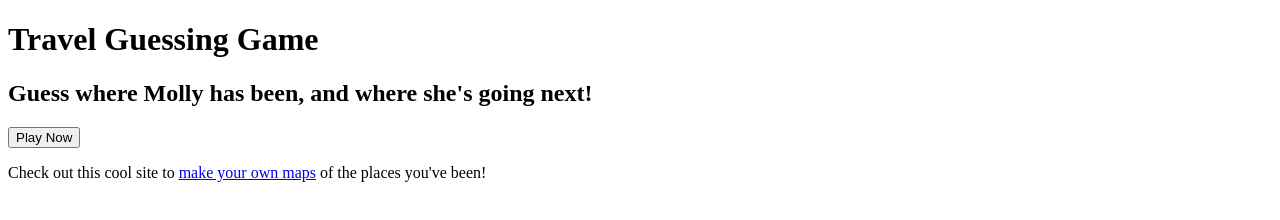
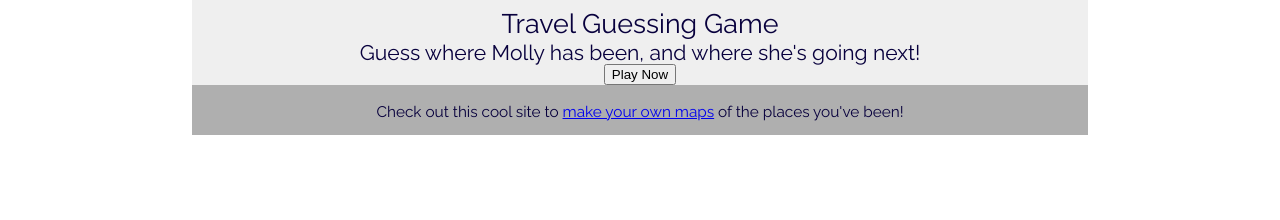
Before and after one commit to mollyfish/TravelGame, a plain HTML site: page index.html in a window 1280 px wide. Drawn offline with Linux system fonts and the light colour scheme.

Commit message:
make initial design decisions

```diff
--- a/index.html
+++ b/index.html
@@ -3,14 +3,16 @@
 <head>
   <meta charset="UTF-8">
   <title>Travel Guessing Game</title>
-  <!--<link rel="stylesheet" type="text/css" href="styles/reset.css">-->
+  <link rel="stylesheet" type="text/css" href="styles/reset.css">
+  <link href='http://fonts.googleapis.com/css?family=Raleway' rel='stylesheet' type='text/css'>
   <link rel="stylesheet" type="text/css" href="styles/guess.css">
 </head>
 <body>
-  <h1>Travel Guessing Game</h1>
-  <h2>Guess where Molly has been, and where she's going next!</h2>
-  <button id="play-now">Play Now</button>
-
+  <header>
+    <h1>Travel Guessing Game</h1>
+    <h2>Guess where Molly has been, and where she's going next!</h2>
+    <button id="play-now">Play Now</button>
+  </header>
 
   <main>
     <section id="round1" class="hidethis">
--- a/styles/guess.css
+++ b/styles/guess.css
@@ -1,3 +1,33 @@
+body {
+  color: #08003D;
+  font-size: 1.2em;
+  font-family: 'Raleway', sans-serif;
+}
+header, main, footer {
+  width: 70%;
+  margin: 0 auto;
+  background-color: #efefef;
+}
+header {
+  text-align: center;
+}
+h1 {
+  font-size: 140%;
+  padding-top: .4em;
+}
+h2 {
+  font-size: 110%;
+  padding-top: .2em;
+}
+footer {
+  background-color: #afafaf;
+  height: 50px;
+  text-align: center;
+  font-size: 80%;
+}
+footer p {
+  padding-top: 20px;
+}
 img {
   width: 25%;
 }
```
